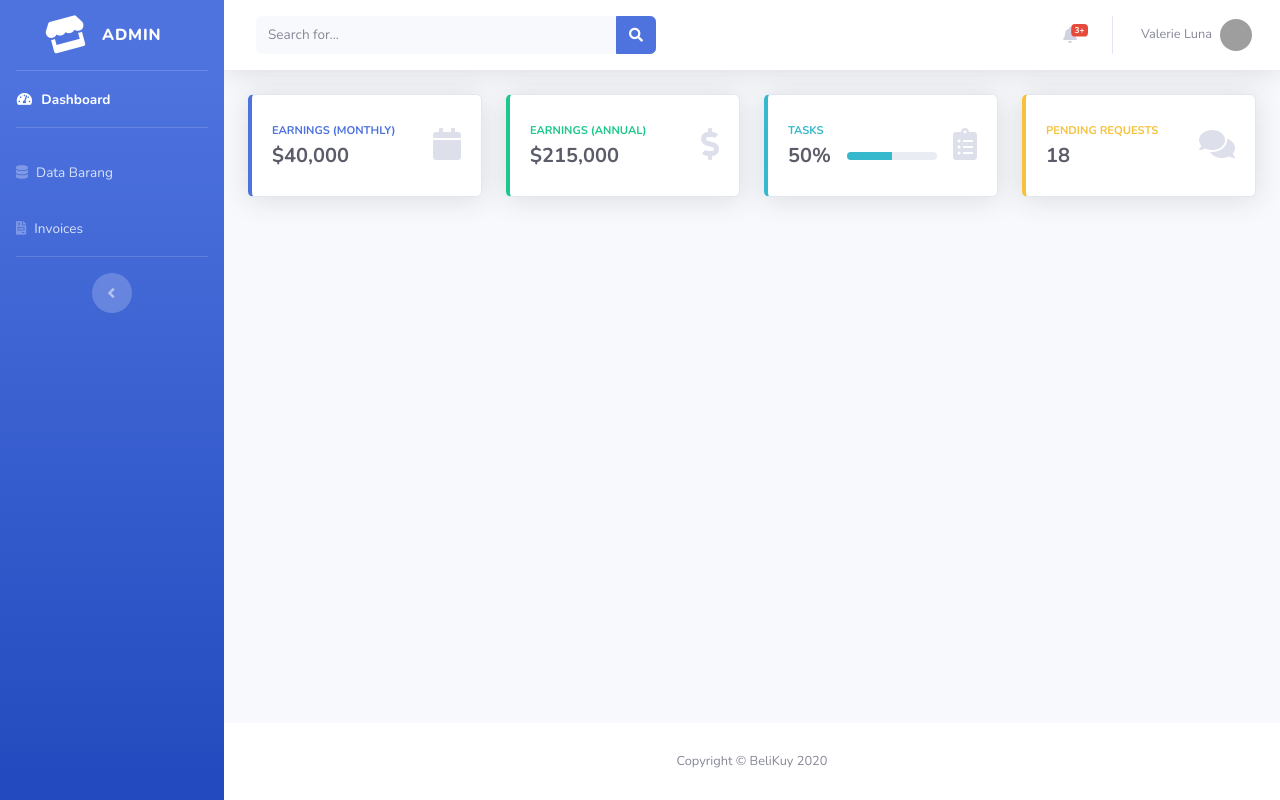
After one commit to FieryInferno/toko_online, a CodeIgniter app: page /toko_onlineFI/index.php/admin/dashboard_admin/index in a window 1280 px wide. The commit adds this page. Run offline with CodeIgniter, Linux system fonts and the light colour scheme; some libraries are stand-ins or nearby versions; grey boxes are pictures that could not be loaded.

Commit message:
Tutorial #23 DONE! :fire:

```diff
--- a/application/config/config.php
+++ b/application/config/config.php
@@ -35,7 +35,7 @@ $config['base_url'] = 'http://localhost:8080/toko_onlineFI/';
 | variable so that it is blank.
 |
 */
-$config['index_page'] = 'index.php';
+$config['index_page'] = '';
 
 /*
 |--------------------------------------------------------------------------
--- /dev/null
+++ b/application/controllers/admin/dashboard_admin.php
@@ -0,0 +1,16 @@
+<?php
+
+    class Dashboard_admin extends CI_Controller
+    {
+        public function index()
+        {
+            $this->load->view('templates_admin/header');
+            $this->load->view('templates_admin/sidebar');
+            $this->load->view('admin/dashboard');
+            $this->load->view('templates_admin/footer');
+        }
+    }
+
+
+
+?>
--- a/application/models/model_barang.php
+++ b/application/models/model_barang.php
@@ -4,8 +4,19 @@
     {
         public function tampil_data()
         {
-            // memanggil data dari database
-            return $this->db->get('tb_barang');
+            $this->db->select("*");
+            $this->db->from("tb_barang");
+            $this->db->order_by("id_brg", "desc");
+            $query = $this->db->get();
+            return $query;
+            // return $query->result();
+            // return $this->db->select()->from('tb_barang')->order_by('id', 'desc');
+            // return $this->db->get('tb_barang');
+        }
+
+        public function tambah_barang($data, $table)
+        {
+            $this->db->insert($table, $data);
         }
     }
 
--- /dev/null
+++ b/application/views/admin/dashboard.php
@@ -0,0 +1,89 @@
+    <!-- Begin Page Content -->
+    <div class="container-fluid">
+
+        <!-- Content Row -->
+        <div class="row">
+
+        <!-- Earnings (Monthly) Card Example -->
+        <div class="col-xl-3 col-md-6 mb-4">
+            <div class="card border-left-primary shadow h-100 py-2">
+            <div class="card-body">
+                <div class="row no-gutters align-items-center">
+                <div class="col mr-2">
+                    <div class="text-xs font-weight-bold text-primary text-uppercase mb-1">Earnings (Monthly)</div>
+                    <div class="h5 mb-0 font-weight-bold text-gray-800">$40,000</div>
+                </div>
+                <div class="col-auto">
+                    <i class="fas fa-calendar fa-2x text-gray-300"></i>
+                </div>
+                </div>
+            </div>
+            </div>
+        </div>
+
+        <!-- Earnings (Monthly) Card Example -->
+        <div class="col-xl-3 col-md-6 mb-4">
+            <div class="card border-left-success shadow h-100 py-2">
+            <div class="card-body">
+                <div class="row no-gutters align-items-center">
+                <div class="col mr-2">
+                    <div class="text-xs font-weight-bold text-success text-uppercase mb-1">Earnings (Annual)</div>
+                    <div class="h5 mb-0 font-weight-bold text-gray-800">$215,000</div>
+                </div>
+                <div class="col-auto">
+                    <i class="fas fa-dollar-sign fa-2x text-gray-300"></i>
+                </div>
+                </div>
+            </div>
+            </div>
+        </div>
+
+        <!-- Earnings (Monthly) Card Example -->
+        <div class="col-xl-3 col-md-6 mb-4">
+            <div class="card border-left-info shadow h-100 py-2">
+            <div class="card-body">
+                <div class="row no-gutters align-items-center">
+                <div class="col mr-2">
+                    <div class="text-xs font-weight-bold text-info text-uppercase mb-1">Tasks</div>
+                    <div class="row no-gutters align-items-center">
+                    <div class="col-auto">
+                        <div class="h5 mb-0 mr-3 font-weight-bold text-gray-800">50%</div>
+                    </div>
+                    <div class="col">
+                        <div class="progress progress-sm mr-2">
+                        <div class="progress-bar bg-info" role="progressbar" style="width: 50%" aria-valuenow="50" aria-valuemin="0" aria-valuemax="100"></div>
+                        </div>
+                    </div>
+                    </div>
+                </div>
+                <div class="col-auto">
+                    <i class="fas fa-clipboard-list fa-2x text-gray-300"></i>
+                </div>
+                </div>
+            </div>
+            </div>
+        </div>
+
+        <!-- Pending Requests Card Example -->
+        <div class="col-xl-3 col-md-6 mb-4">
+            <div class="card border-left-warning shadow h-100 py-2">
+            <div class="card-body">
+                <div class="row no-gutters align-items-center">
+                <div class="col mr-2">
+                    <div class="text-xs font-weight-bold text-warning text-uppercase mb-1">Pending Requests</div>
+                    <div class="h5 mb-0 font-weight-bold text-gray-800">18</div>
+                </div>
+                <div class="col-auto">
+                    <i class="fas fa-comments fa-2x text-gray-300"></i>
+                </div>
+                </div>
+            </div>
+            </div>
+        </div>
+        </div>
+
+    </div>
+    <!-- /.container-fluid -->
+
+</div>
+<!-- End of Main Content -->
--- /dev/null
+++ b/application/views/templates_admin/footer.php
@@ -0,0 +1,39 @@
+            <!-- Footer -->
+            <footer class="sticky-footer bg-white">
+                <div class="container my-auto ">
+                    <div class="copyright text-center my-auto">
+                        <span>Copyright &copy; BeliKuy 2020</span>
+                    </div>
+                </div>
+            </footer>
+        <!-- End of Footer -->
+        </div>
+    <!-- End of Content Wrapper -->
+    </div>
+    <!-- End of Page Wrapper -->
+
+    <!-- Scroll to Top Button-->
+    <a class="scroll-to-top rounded" href="#page-top">
+        <i class="fas fa-angle-up"></i>
+    </a>
+
+    <!-- Bootstrap core JavaScript-->
+    <script src="<?php echo base_url() ?>assets/vendor/jquery/jquery.min.js"></script>
+    <script src="<?php echo base_url() ?>assets/vendor/bootstrap/js/bootstrap.bundle.min.js"></script>
+
+    <!-- Core plugin JavaScript-->
+    <script src="<?php echo base_url() ?>assets/vendor/jquery-easing/jquery.easing.min.js"></script>
+
+    <!-- Custom scripts for all pages-->
+    <script src="<?php echo base_url() ?>assets/js/sb-admin-2.min.js"></script>
+
+    <!-- Page level plugins -->
+    <script src="<?php echo base_url() ?>assets/vendor/chart.js/Chart.min.js"></script>
+
+    <!-- Page level custom scripts -->
+    <script src="<?php echo base_url() ?>assets/js/demo/chart-area-demo.js"></script>
+    <script src="<?php echo base_url() ?>assets/js/demo/chart-pie-demo.js"></script>
+
+    </body>
+
+</html>
--- /dev/null
+++ b/application/views/templates_admin/header.php
@@ -0,0 +1,23 @@
+<!DOCTYPE html>
+<html lang="en">
+
+<head>
+
+    <meta charset="utf-8">
+    <meta http-equiv="X-UA-Compatible" content="IE=edge">
+    <meta name="viewport" content="width=device-width, initial-scale=1, shrink-to-fit=no">
+    <meta name="description" content="">
+    <meta name="author" content="">
+
+    <title>BeliKuy.com: World Shopping Cart</title>
+    <link rel="icon" href="https://image.flaticon.com/icons/svg/3050/3050182.svg">
+
+    <!-- Custom fonts for this template-->
+    <link href="<?php echo base_url() ?>assets/vendor/fontawesome-free/css/all.min.css" rel="stylesheet" type="text/css">
+    <link href="https://fonts.googleapis.com/css?family=Nunito:200,200i,300,300i,400,400i,600,600i,700,700i,800,800i,900,900i" rel="stylesheet">
+
+    <!-- Custom styles for this template-->
+    <link href="<?php echo base_url() ?>assets/css/sb-admin-2.min.css" rel="stylesheet">
+    <link href="<?php echo base_url() ?>assets/css/style.css" rel="stylesheet">
+
+</head>
--- /dev/null
+++ b/application/views/templates_admin/sidebar.php
@@ -0,0 +1,149 @@
+
+
+
+    <body id="page-top">
+
+    <!-- Page Wrapper -->
+    <div id="wrapper">
+
+    <!-- Sidebar -->
+    <ul class="navbar-nav bg-gradient-primary sidebar sidebar-dark accordion" id="accordionSidebar">
+
+    <!-- Sidebar - Brand -->
+    <a class="sidebar-brand d-flex align-items-center justify-content-center" href="index.html">
+    <div class="sidebar-brand-icon rotate-n-15">
+        <i class="fas fa-store"></i>
+    </div>
+    <div class="sidebar-brand-text mx-3">ADMIN</div>
+    </a>
+
+    <!-- Divider -->
+    <hr class="sidebar-divider my-0">
+
+    <!-- Nav Item - Dashboard -->
+    <li class="nav-item active">
+    <a class="nav-link" href=" <?php echo base_url('admin/dashboard_admin') ?> ">
+        <i class="fas fa-fw fa-tachometer-alt"></i>
+        <span>Dashboard</span></a>
+    </li>
+
+    <!-- Divider -->
+    <hr class="sidebar-divider">
+
+    <!-- Nav Item - Tables -->
+    <li class="nav-item">
+        <a class="nav-link" href="<?php echo base_url('admin/data_barang') ?>">
+            <i class="fas fa-database"></i>
+            <span>Data Barang</span></a>
+    </li>
+
+    <!-- Nav Item - Tables -->
+    <li class="nav-item">
+        <a class="nav-link" href="<?php echo base_url('admin/invoices') ?>">
+            <i class="fas fa-file-invoice"></i>
+            <span>Invoices</span></a>
+    </li>
+
+    <!-- Divider -->
+    <hr class="sidebar-divider d-none d-md-block">
+
+    <!-- Sidebar Toggler (Sidebar) -->
+    <div class="text-center d-none d-md-inline">
+    <button class="rounded-circle border-0" id="sidebarToggle"></button>
+    </div>
+
+    </ul>
+    <!-- End of Sidebar -->
+
+    <!-- Content Wrapper -->
+    <div id="content-wrapper" class="d-flex flex-column">
+
+        <!-- Main Content -->
+        <div id="content">
+
+        <!-- Topbar -->
+        <nav class="navbar navbar-expand navbar-light bg-white topbar mb-4 static-top shadow">
+
+            <!-- Sidebar Toggle (Topbar) -->
+            <button id="sidebarToggleTop" class="btn btn-link d-md-none rounded-circle mr-3">
+            <i class="fa fa-bars"></i>
+            </button>
+
+            <!-- Topbar Search -->
+            <form class="d-none d-sm-inline-block form-inline mr-auto ml-md-3 my-2 my-md-0 mw-100 navbar-search">
+            <div class="input-group">
+                <input type="text" class="form-control bg-light border-0 small" placeholder="Search for..." aria-label="Search" aria-describedby="basic-addon2">
+                <div class="input-group-append">
+                <button class="btn btn-primary" type="button">
+                    <i class="fas fa-search fa-sm"></i>
+                </button>
+                </div>
+            </div>
+            </form>
+
+            <!-- Topbar Navbar -->
+            <ul class="navbar-nav ml-auto">
+
+            <!-- Nav Item - Search Dropdown (Visible Only XS) -->
+            <li class="nav-item dropdown no-arrow d-sm-none">
+                <a class="nav-link dropdown-toggle" href="#" id="searchDropdown" role="button" data-toggle="dropdown" aria-haspopup="true" aria-expanded="false">
+                <i class="fas fa-search fa-fw"></i>
+                </a>
+                <!-- Dropdown - Messages -->
+                <div class="dropdown-menu dropdown-menu-right p-3 shadow animated--grow-in" aria-labelledby="searchDropdown">
+                <form class="form-inline mr-auto w-100 navbar-search">
+                    <div class="input-group">
+                    <input type="text" class="form-control bg-light border-0 small" placeholder="Search for..." aria-label="Search" aria-describedby="basic-addon2">
+                    <div class="input-group-append">
+                        <button class="btn btn-primary" type="button">
+                        <i class="fas fa-search fa-sm"></i>
+                        </button>
+                    </div>
+                    </div>
+                </form>
+                </div>
+            </li>
+
+            <!-- Nav Item - Alerts -->
+            <li class="nav-item dropdown no-arrow mx-1">
+                <a class="nav-link dropdown-toggle" href="#" id="alertsDropdown" role="button" data-toggle="dropdown" aria-haspopup="true" aria-expanded="false">
+                <i class="fas fa-bell fa-fw"></i>
+                <!-- Counter - Alerts -->
+                <span class="badge badge-danger badge-counter">3+</span>
+                </a>
+            </li>
+
+            <div class="topbar-divider d-none d-sm-block"></div>
+
+            <!-- Nav Item - User Information -->
+            <li class="nav-item dropdown no-arrow">
+                <a class="nav-link dropdown-toggle" href="#" id="userDropdown" role="button" data-toggle="dropdown" aria-haspopup="true" aria-expanded="false">
+                <span class="mr-2 d-none d-lg-inline text-gray-600 small">Valerie Luna</span>
+                <img class="img-profile rounded-circle" src="https://source.unsplash.com/QAB-WJcbgJk/60x60">
+                </a>
+                <!-- Dropdown - User Information -->
+                <div class="dropdown-menu dropdown-menu-right shadow animated--grow-in" aria-labelledby="userDropdown">
+                <a class="dropdown-item" href="#">
+                    <i class="fas fa-user fa-sm fa-fw mr-2 text-gray-400"></i>
+                    Profile
+                </a>
+                <a class="dropdown-item" href="#">
+                    <i class="fas fa-cogs fa-sm fa-fw mr-2 text-gray-400"></i>
+                    Settings
+                </a>
+                <a class="dropdown-item" href="#">
+                    <i class="fas fa-list fa-sm fa-fw mr-2 text-gray-400"></i>
+                    Activity Log
+                </a>
+                <div class="dropdown-divider"></div>
+                <a class="dropdown-item" href="#" data-toggle="modal" data-target="#logoutModal">
+                    <i class="fas fa-sign-out-alt fa-sm fa-fw mr-2 text-gray-400"></i>
+                    Logout
+                </a>
+                </div>
+            </li>
+
+            </ul>
+
+        </nav>
+        <!-- End of Topbar -->
--- a/assets/css/style.css
+++ b/assets/css/style.css
@@ -1,5 +1,7 @@
 
 /* General */
+
+
 
 .card-jarak .card{
     margin-bottom: 15px !important;
@@ -17,6 +19,11 @@
     margin-top: 5px;
 }
 
+.card-body span.badge{
+    width: 120px !important;
+    margin-left: 4px;
+}
+
 /* Carousel */
 
 .carousel-item{
@@ -27,10 +34,12 @@
     height: 637px;
 }
 
+
 /* Card Mobile Device */
 
-@media only screen and (max-width: 700px){
+@media only screen and (max-width: 1000px){
     .card-jarak .card{
+        /* margin: auto !important; */
         margin-bottom: 15px !important;
     }
 
@@ -41,4 +50,5 @@
     .carousel-item img{
         height: 200px;
     }
+
 }
```
Also changed, not shown: application/controllers/admin/data_barang.php (added, +50 -0 lines), application/views/admin/data_barang.php (added, +111 -0 lines), application/views/dashboard.php (+6 -6 lines), .htaccess (added), assets/img/slide3.jpg, uploads/5e00f99aa0738.png (added), uploads/5e00f99aa07381.png (added), uploads/5e00f99aa07382.png (added), uploads/8c8f21268cd9ca85d6d1b2e99485cbaf.jpg (added), uploads/AAYH033-10_B.png (added).
